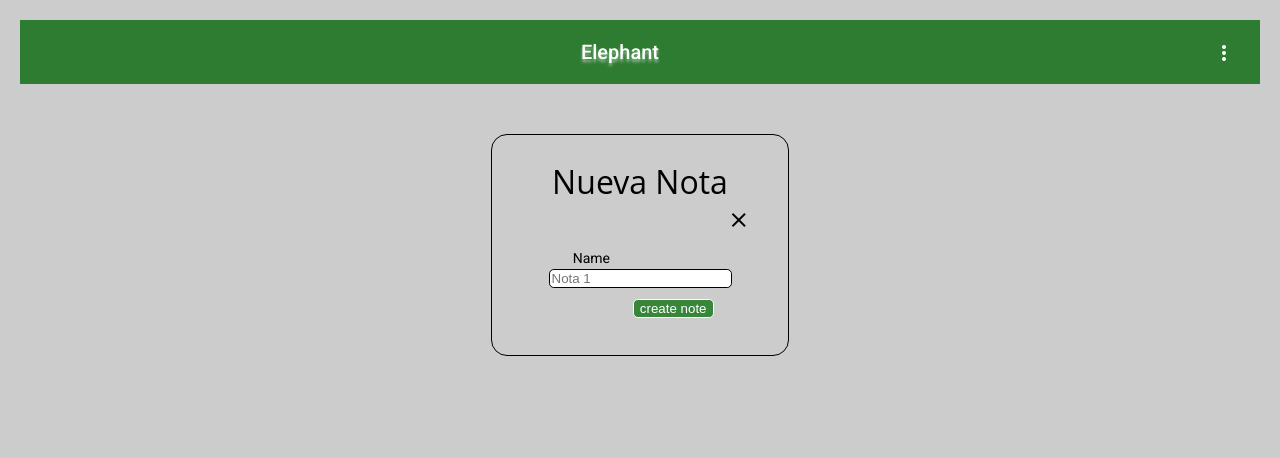
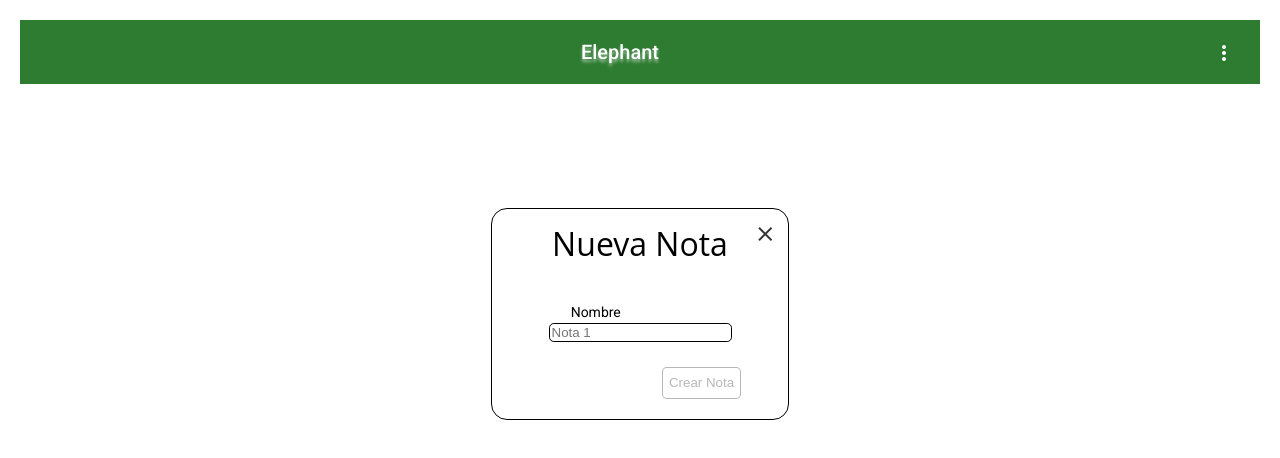
Before and after one commit to Nachodlv/elephant, an Angular app in the folder front/elephant/: page /note/create in a window 1280 px wide. Shown: the top 458 px of the page. Built offline with nearby package versions, Linux system fonts and the light colour scheme.

Commit message:
aplicado mas estilos acordes a los wireframes

```diff
--- a/front/elephant/src/app/components/home/home.component.scss
+++ b/front/elephant/src/app/components/home/home.component.scss
@@ -1,3 +1,3 @@
 html,body{
-  background-color:grey;
+  background-color:#cccccc;
 }
--- a/front/elephant/src/app/components/navbar/navbar.component.scss
+++ b/front/elephant/src/app/components/navbar/navbar.component.scss
@@ -4,6 +4,7 @@ mat-toolbar{
 
 h1{
   color: white;
+  cursor: pointer;
 }
 
 .title-center {
--- a/front/elephant/src/app/components/note-creator/note-creator.component.html
+++ b/front/elephant/src/app/components/note-creator/note-creator.component.html
@@ -1,12 +1,14 @@
 <div class="div-container">
   <div class="span-container">
-    <span class="create-span">Nueva Nota</span>
-    <span class="close-button" mat-button routerLink="/home"><mat-icon>close</mat-icon></span>
+    <span class="create-span">Nueva Nota
+    <p class="close-button" mat-button routerLink="/home"><mat-icon>close</mat-icon>
+    </p>
+    </span>
   </div>
 
 
   <form class="form-container" [formGroup]="noteForm" (ngSubmit)="createNote()">
-    <label class="note-label">Name</label>
+    <label class="note-label">Nombre</label>
 
     <br>
 
@@ -14,7 +16,7 @@
 
     <br>
 
-    <button type="submit" [disabled]="disabled()" class="form-button"> create note</button>
+    <button type="submit" [disabled]="disabled()" class="form-button"> Crear Nota</button>
 
   </form>
 </div>
--- a/front/elephant/src/app/components/note-creator/note-creator.component.scss
+++ b/front/elephant/src/app/components/note-creator/note-creator.component.scss
@@ -1,9 +1,10 @@
 .div-container {
   text-align: center;
   border: 1px solid;
-  padding: 3%;
-  margin: 4% 38%;
+  padding:2%;
+  margin: 10% 38%;
   border-radius: 1rem;
+  height: 10rem;
 }
 .span-container{
   display: flex;
@@ -11,28 +12,30 @@
 }
 .create-span{
   font-size: 2rem;
-  margin-bottom: 1rem;
+  margin-bottom: 2rem;
 }
 .form-container {
   margin-top: 5%;
 }
 .form-button {
-  margin-top: 5%;
-  margin-left: 30%;
-  background-color: #37863a;
-  color: white;
+  margin-top: 10%;
+  margin-left: 50%;
+  background-color: white;
   border: 1px solid;
   border-radius: 0.3rem;
+  height: 2rem;
+  cursor: pointer;
 }
 .note-label{
-  margin-right:44%;
+  margin-right:36%;
 }
 .create-input{
   border: 1px solid;
   border-radius: 0.3rem;
 }
 .close-button{
-  text-align: right;
- margin-left: 10%;
-
+  margin-top: -13%;
+  margin-right: 3%;
+  margin-left: 96%;
+  cursor: pointer;
 }
--- a/front/elephant/src/app/components/note/note.component.scss
+++ b/front/elephant/src/app/components/note/note.component.scss
@@ -5,6 +5,7 @@
   height: 15rem;
   border: 1px solid;
   border-radius: 1rem;
+  cursor: pointer;
 }
 
 .plus-create {
--- a/front/elephant/src/styles.scss
+++ b/front/elephant/src/styles.scss
@@ -2,7 +2,6 @@
 
 html, body {
   height: 100%;
-    background-color:#cccccc;
 }
 
 li{
```
